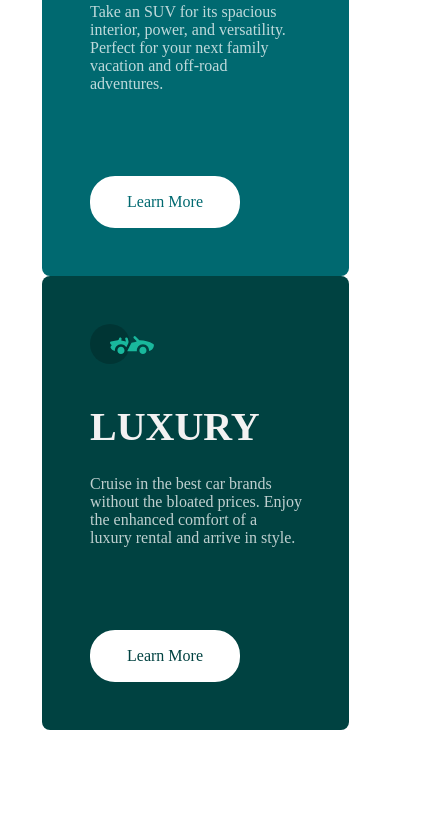
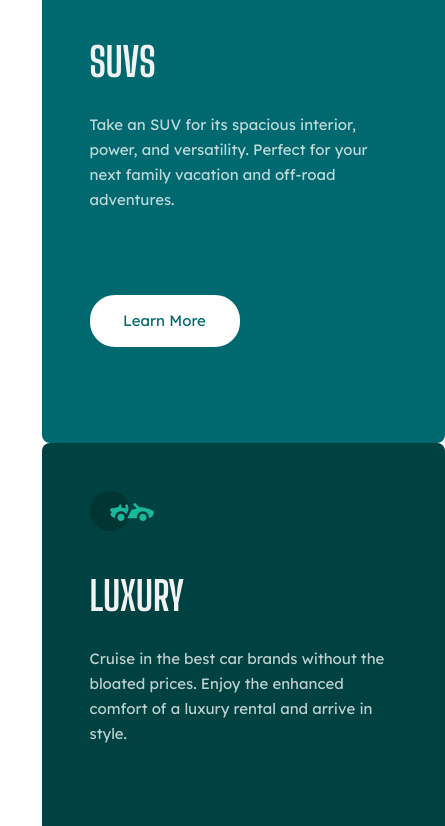
Before and after one commit to neo2enigma/3-column-preview-card-component-main, a plain HTML site: page index.html in a window 390 px wide. Shown: the part 688-1514 px from the top of the page, 445 px wide, since content can reach past the window. Before the commit the page ends 1418 px from the top, so only its background shows below. Drawn offline with Linux system fonts and the light colour scheme; a web font is replaced by a local one.

Commit message:
Revisioned

```diff
--- a/index.html
+++ b/index.html
@@ -1,12 +1,18 @@
 <!DOCTYPE html>
 <html lang="en">
+
 <head>
 	<meta charset="UTF-8" />
 	<meta http-equiv="X-UA-Compatible" content="IE=edge" />
 	<meta name="viewport" content="width=device-width, initial-scale=1.0" />
+	<link rel="preconnect" href="https://fonts.googleapis.com">
+	<link rel="preconnect" href="https://fonts.gstatic.com" crossorigin>
+	<link href="https://fonts.googleapis.com/css2?family=Big+Shoulders+Display:wght@700&family=Lexend+Deca&display=swap"
+		rel="stylesheet">
 	<link rel="stylesheet" href="style.css" />
 	<title>Assesment 1</title>
 </head>
+
 <body>
 	<main>
 		<section class="cards">
@@ -40,4 +46,5 @@
 		</section>
 	</main>
 </body>
+
 </html>
--- a/style.css
+++ b/style.css
@@ -1,23 +1,3 @@
-
-/* latin */
-@font-face {
-  font-family: 'Big Shoulders Display';
-  font-style: normal;
-  font-weight: 700;
-  src: url(https://fonts.gstatic.com/s/bigshouldersdisplay/v15/fC1MPZJEZG-e9gHhdI4-NBbfd2ys3SjJCx12wPgf9g-_3F0YdWg8FFkwSA.woff2) format('woff2');
-  unicode-range: U+0000-00FF, U+0131, U+0152-0153, U+02BB-02BC, U+02C6, U+02DA, U+02DC, U+2000-206F, U+2074, U+20AC, U+2122, U+2191, U+2193, U+2212, U+2215, U+FEFF, U+FFFD;
-}
-
-/* latin */
-@font-face {
-  font-family: 'Lexend Deca';
-  font-style: normal;
-  font-weight: 400;
-  font-display: swap;
-  src: url(https://fonts.gstatic.com/s/lexenddeca/v17/K2FifZFYk-dHSE0UPPuwQ7CrD94i-NCKm-U48M1wqxnD.woff2) format('woff2');
-  unicode-range: U+0000-00FF, U+0131, U+0152-0153, U+02BB-02BC, U+02C6, U+02DA, U+02DC, U+2000-206F, U+2074, U+20AC, U+2122, U+2191, U+2193, U+2212, U+2215, U+FEFF, U+FFFD;
-}
-
 * {
     margin: 0;
     padding: 0;
@@ -26,17 +6,23 @@
 body {
     font-family: 'Lexend Deca';
     color: white;
+    font-size: 15px;
+    font-weight: 400;
+    line-height: 25px;
 }
 
 main {
-    position: relative;
+    width: 100%;
+    margin-top: auto;
 }
 
 h1 {
     font-size: 40px;
+    font-weight: 700;
     color: #F2F2F2;
     font-family: 'Big Shoulders Display';
     margin-top: 35px;
+    line-height: 47.88px;
 }
 
 /* I have questions here */
@@ -45,51 +31,38 @@ h1 {
     justify-content: start;
     flex-flow: row nowrap;
     height: 500px;
-    width:921px;
-    position: absolute;
-    left: 50%;
-    margin: 5% -460px 0 -460px;
+    width: 921px;
+    /* position: absolute; */
+    /* left: 50%; */
+    margin: 181px auto;
+    /* margin: 5% -460px 0 -460px; */
 }
 
-@media only screen and (max-width: 735px){
-    .cards {
-        flex-direction: column;
-        width: 307px;
-        height: 921px;
-        left: 50%;
-        margin: 5% -153px 0 -153px;
-    }
+
+.card {
+    width: 307px;
+    height: 500px;
+    border-radius: 8px;
+    padding: 48px;
+    ;
 }
 
-.cards .card {
-    width: 307px;
-    border-radius: 8px;;
-    /* height: 500px; */
-}
 
-.card * {
-    margin-left: 48px;
-    margin-right: 47px;
-}
-
-.card img {
-    margin-top: 48px;
-
-}
 
 
 .card:first-child {
     background-color: hsl(31, 77%, 52%);
-    color:hsl(31, 77%, 52%);
+    color: hsl(31, 77%, 52%);
 }
 
 .card:nth-child(2) {
     background-color: hsl(184, 100%, 22%);
-    color:hsl(184, 100%, 22%)
+    color: hsl(184, 100%, 22%)
 }
+
 .card:last-child {
     background-color: hsl(179, 100%, 13%);
-    color:hsl(179, 100%, 13%);
+    color: hsl(179, 100%, 13%);
 }
 
 .cards p {
@@ -111,7 +84,21 @@ h1 {
     cursor: pointer;
 }
 
-.button:active {
- background-color: transparent;
- color: white;
+.button:hover {
+    background-color: transparent;
+    color: white;
 }
+
+@media only screen and (max-width: 950px) {
+    main {
+        height: 1400px;
+        margin-bottom: 300px;
+    }
+
+    .cards {
+        flex-direction: column;
+        width: 307px;
+        height: 1329px;
+        margin-top: 88px;
+    }
+}
```
Lines whose indentation alone changed are shown as unchanged.
